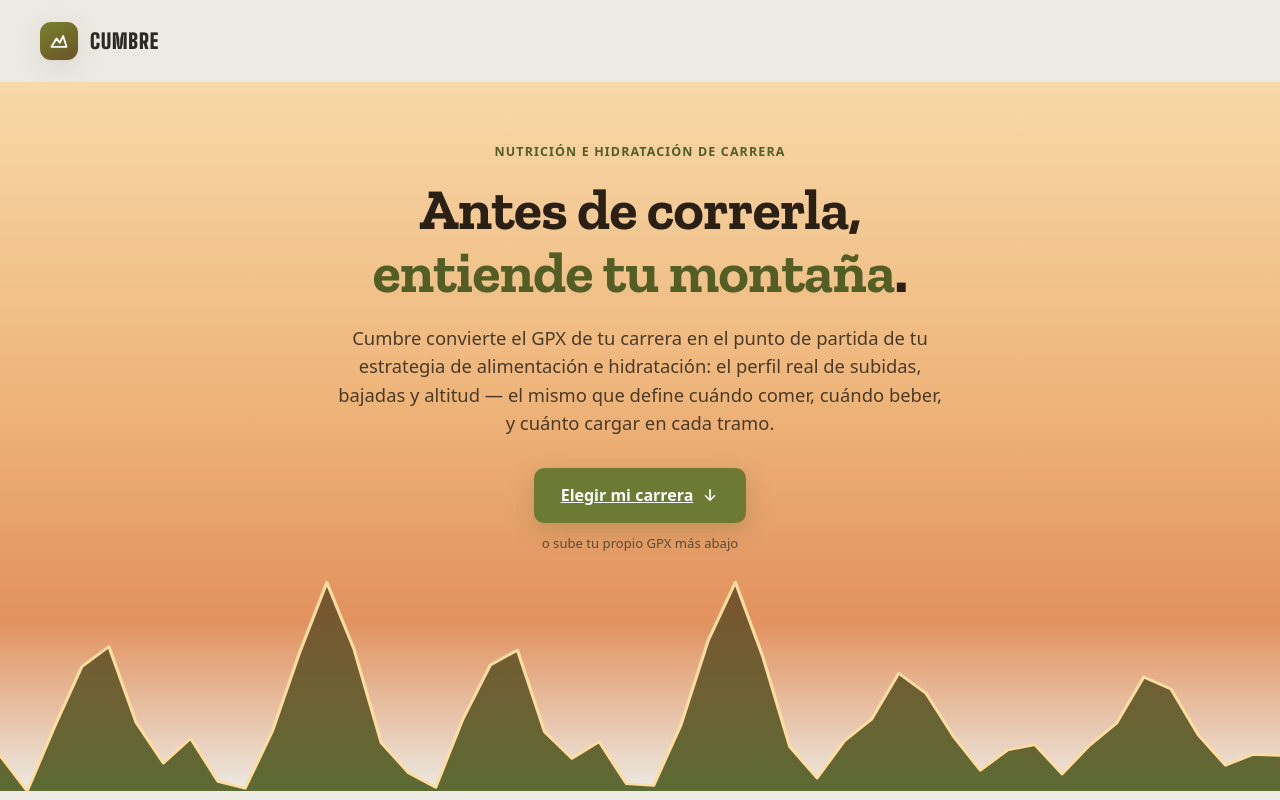
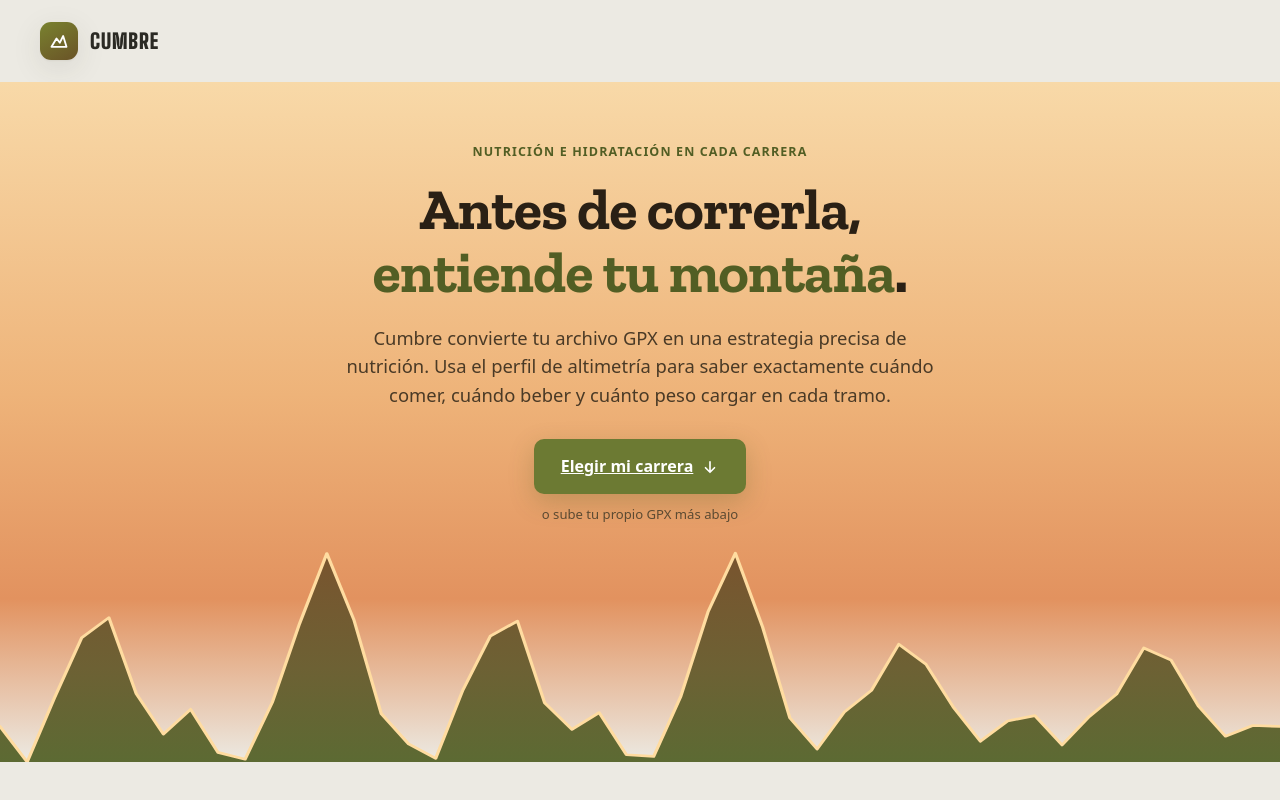
Before and after one commit to LukoCastillo/altimetria-gpx, a plain HTML site: page index.html in a window 1280 px wide. Shown: the top 800 px of the page. Drawn offline with nearby package versions, Linux system fonts and the light colour scheme.

Commit message:
fix hero copy

```diff
--- a/index.html
+++ b/index.html
@@ -27,12 +27,10 @@
 
 <section class="hero">
   <div class="hero-inner">
-    <span class="eyebrow">Nutrición e hidratación de carrera</span>
+    <span class="eyebrow">Nutrición e hidratación en cada carrera</span>
     <h1>Antes de correrla,<br><em>entiende tu montaña</em>.</h1>
     <p class="lead">
-      Cumbre convierte el GPX de tu carrera en el punto de partida de tu estrategia de
-      alimentación e hidratación: el perfil real de subidas, bajadas y altitud — el mismo
-      que define cuándo comer, cuándo beber, y cuánto cargar en cada tramo.
+     Cumbre convierte tu archivo GPX en una estrategia precisa de nutrición. Usa el perfil de altimetría para saber exactamente cuándo comer, cuándo beber y cuánto peso cargar en cada tramo.
     </p>
     <div class="hero-cta">
       <a href="#elegir" class="btn btn-primary btn-lg" id="scrollCta">
```
